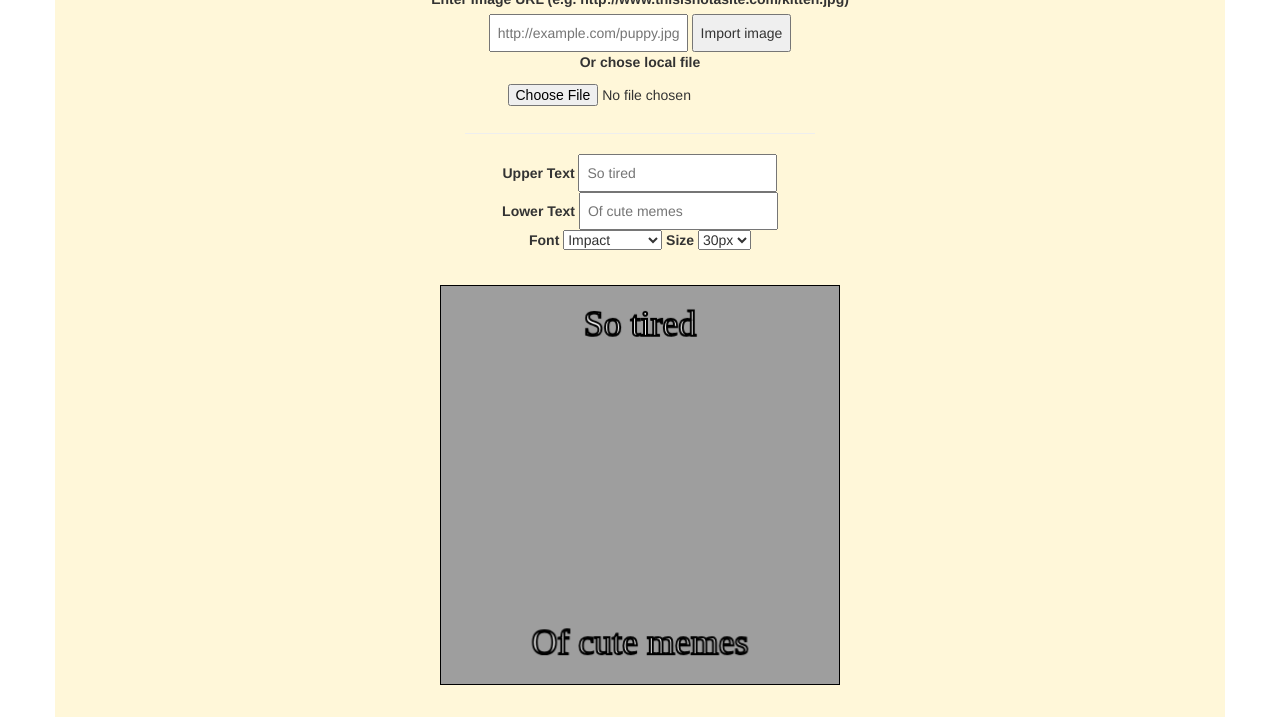
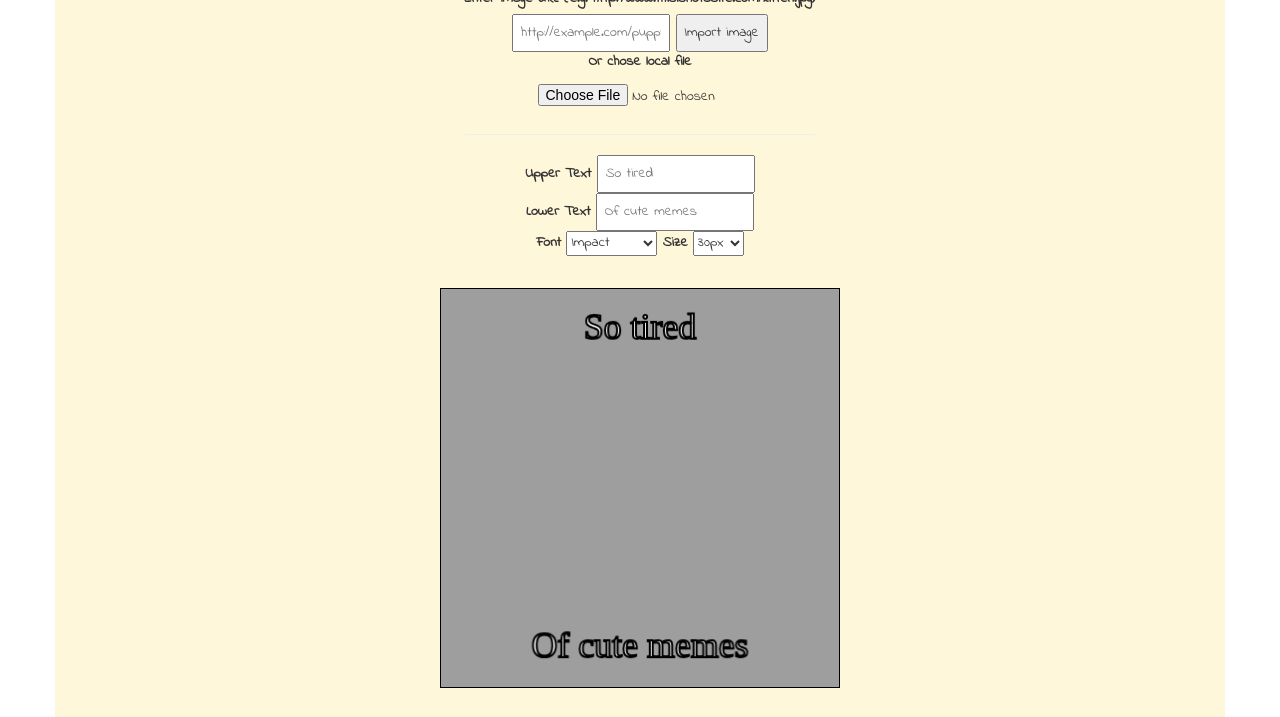
Before and after one commit to Mslef/mslef.github.io, a plain HTML site: page Projects/meme-creator/index.html in a window 1280 px wide. Shown: the part 134-851 px from the top of the page. Drawn offline with nearby package versions, Linux system fonts and the light colour scheme.

Commit message:
Override default Bootstrap font

```diff
--- a/Projects/meme-creator/CSS/main.css
+++ b/Projects/meme-creator/CSS/main.css
@@ -1,5 +1,5 @@
 body {
-	font-family: 'Indie Flower', cursive;
+	font-family: 'Indie Flower', cursive !important;
 	text-align: center;
 	background-color: gray;
 }
```
